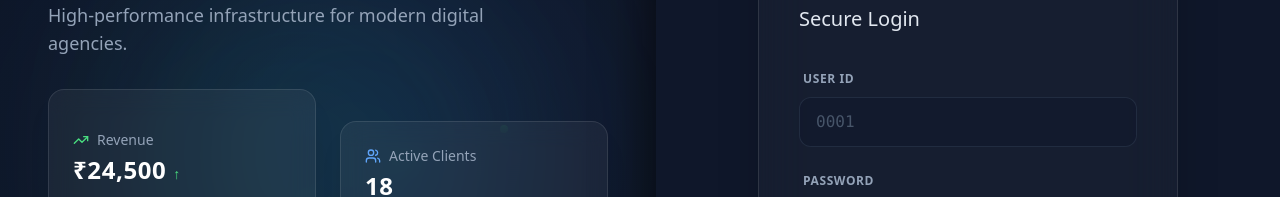
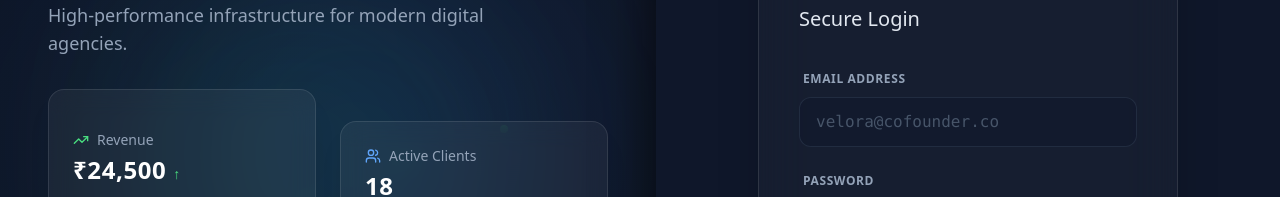
Before and after one commit to veloraa007-beep/velora-nexus, a Next.js app: page /login in a window 1280 px wide. Shown: the part 247-444 px from the top of the page. Built offline with nearby package versions, Linux system fonts and the light colour scheme.

Commit message:
refactor: Update login system to use standard emails

```diff
--- a/src/app/login/actions.ts
+++ b/src/app/login/actions.ts
@@ -3,23 +3,17 @@
 import { createClient } from "@/lib/supabase/server";
 import { redirect } from "next/navigation";
 
-// Utility to convert a username into a hidden email for Supabase Auth
-function getFakeEmail(name: string) {
-  const safeName = name.trim().toLowerCase().replace(/[^a-z0-9]/g, '');
-  return `${safeName}@velora.com`;
-}
-
 export async function loginAction(prevState: any, formData: FormData) {
-  const name = formData.get("name") as string;
+  const email = formData.get("email") as string;
   const password = formData.get("password") as string;
 
-  if (!name || !password) {
-    return { error: "Name and password are required" };
+  if (!email || !password) {
+    return { error: "Email and password are required" };
   }
 
   const supabase = createClient();
   const { error } = await supabase.auth.signInWithPassword({
-    email: getFakeEmail(name),
+    email,
     password,
   });
 
@@ -32,16 +26,16 @@ export async function loginAction(prevState: any, formData: FormData) {
 }
 
 export async function signupAction(formData: FormData) {
-  const name = formData.get("name") as string;
+  const email = formData.get("email") as string;
   const password = formData.get("password") as string;
 
-  if (!name || !password) {
-    return { error: "Name and password are required" };
+  if (!email || !password) {
+    return { error: "Email and password are required" };
   }
 
   const supabase = createClient();
   const { error } = await supabase.auth.signUp({
-    email: getFakeEmail(name),
+    email,
     password,
     options: {
       data: {
--- a/src/app/login/page.tsx
+++ b/src/app/login/page.tsx
@@ -171,14 +171,14 @@ export default function LoginPage() {
 
               <div className="space-y-2">
                 <label className="text-xs font-semibold text-slate-400 uppercase tracking-wider ml-1">
-                  User ID
+                  Email Address
                 </label>
                 <div className="relative group">
                   <input
-                    name="name"
-                    type="text"
+                    name="email"
+                    type="email"
                     required
-                    placeholder="0001"
+                    placeholder="velora@cofounder.co"
                     className="w-full bg-[#0F172A]/50 border border-slate-700/50 rounded-lg px-4 py-3 text-slate-200 placeholder:text-slate-600 focus:outline-none focus:ring-2 focus:ring-blue-500/50 focus:border-blue-500/50 transition-all font-mono"
                   />
                 </div>
```
